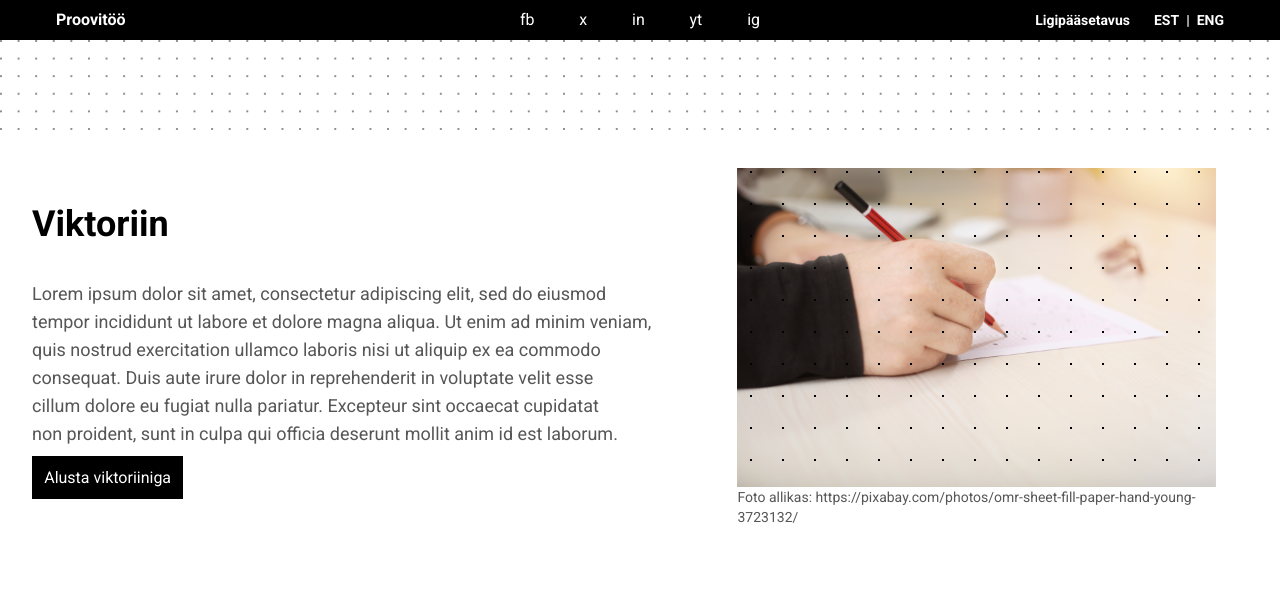
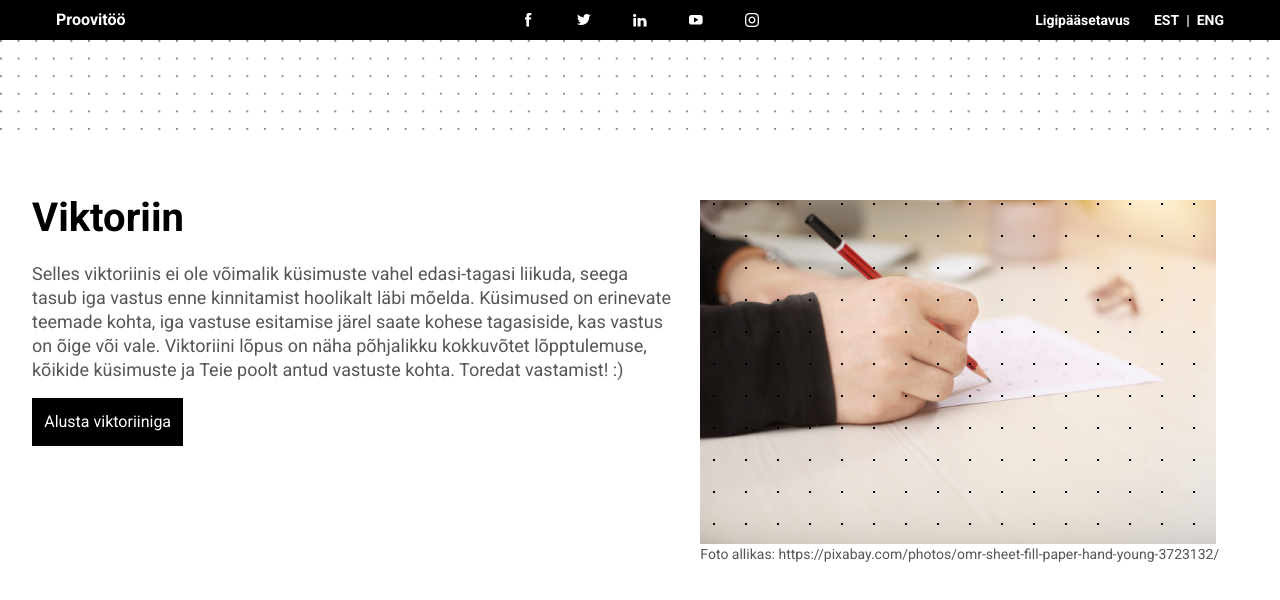
Before and after one commit to geilu/statistikaamet-proovitoo, a React (Vite) app: page / in a window 1280 px wide. Shown: the top 600 px of the page. Built offline with nearby package versions, Linux system fonts and the light colour scheme.

Commit message:
style, text

```diff
--- a/src/components/header.tsx
+++ b/src/components/header.tsx
@@ -1,5 +1,5 @@
 export default function Header() {
-    const aStyle: string = "block hover:bg-white text-white hover:text-black px-[0.4em]";
+    const aStyle: string = "block hover:bg-white text-white hover:text-black";
 
     return (
         <div className="bg-black w-full h-[2.5em] flex flex-row justify-between items-center px-[3.5em] text-white">
@@ -8,15 +8,43 @@ export default function Header() {
             </div>
             <div id="header-center" className="w-full flex flex-row justify-center gap-[2em]">
                 <a className={aStyle}
-                    href="https://et-ee.facebook.com/Statistikaamet" target="_blank" rel="noopener noreferrer">fb</a>
+                    href="https://et-ee.facebook.com/Statistikaamet" target="_blank" rel="noopener noreferrer">
+                    <svg width="24" height="24" viewBox="0 0 24 24" fill="none" xmlns="http://www.w3.org/2000/svg"
+                        className="fill-white hover:fill-black">
+                        <path d="M9 9.50861H10.39V8.14861C10.3168 7.41559 10.4741 6.67799 10.84 6.03861C11.1011 5.69244 11.445 5.41737 11.84 5.23861C12.2025 5.06953 12.6004 4.99062 13 5.00861C13.8614 4.97067 14.7238 5.05825 15.56 5.26861L15.21 7.34861C14.8381 7.24664 14.4554 7.18957 14.07 7.17861C13.53 7.17861 13.07 7.37861 13.07 7.93861V9.50861H15.28L15.13 11.5086H13V18.5786H10.39V11.5486H9V9.50861Z" />
+                    </svg>
+                </a>
                 <a className={aStyle}
-                   href="https://x.com/eestistatistika" target="_blank" rel="noopener noreferrer">x</a>
+                   href="https://x.com/eestistatistika" target="_blank" rel="noopener noreferrer">
+                    <svg width="24" height="24" viewBox="0 0 24 24" fill="none" xmlns="http://www.w3.org/2000/svg"
+                        className="fill-white hover:fill-black">
+                        <path d="M18.61 7.26384C18.1031 7.49376 17.5632 7.64226 17.01 7.70384C17.5875 7.35267 18.0203 6.80639 18.23 6.16384C17.6842 6.49857 17.0858 6.73862 16.46 6.87384C16.0704 6.47295 15.5742 6.19189 15.03 6.06384C14.4857 5.94644 13.9188 5.99164 13.4 6.19384C12.8824 6.39069 12.4362 6.73923 12.12 7.19384C11.9018 7.51163 11.7518 7.87119 11.6795 8.24984C11.6073 8.62849 11.6142 9.01802 11.7 9.39384C10.5888 9.33743 9.50193 9.04782 8.51 8.54384C7.51733 8.0422 6.64161 7.33685 5.94 6.47384C5.59887 7.08142 5.49215 7.79292 5.64 8.47384C5.79977 9.16596 6.21842 9.77067 6.81 10.1638C6.36943 10.1715 5.93359 10.0719 5.54 9.87384C5.54352 10.5199 5.76954 11.145 6.18 11.6438C6.58121 12.1574 7.15179 12.5118 7.79 12.6438C7.54792 12.7039 7.29941 12.7341 7.05 12.7338C6.86871 12.737 6.68762 12.7203 6.51 12.6838C6.6863 13.2403 7.03328 13.7271 7.50174 14.0753C7.97019 14.4235 8.53637 14.6154 9.12 14.6238C7.95393 15.5398 6.47267 15.9569 5 15.7838C6.20006 16.5558 7.58618 16.9896 9.0122 17.0396C10.4382 17.0896 11.8513 16.7539 13.1025 16.0679C14.3537 15.3819 15.3966 14.371 16.1213 13.1419C16.8459 11.9127 17.2255 10.5107 17.22 9.08384V8.70384C17.7637 8.30848 18.2341 7.82115 18.61 7.26384Z" />
+                    </svg>
+                </a>
                 <a className={aStyle}
-                   href="https://www.linkedin.com/company/statistikaamet-statistics-estonia/" target="_blank" rel="noopener noreferrer">in</a>
+                   href="https://www.linkedin.com/company/statistikaamet-statistics-estonia/" target="_blank" rel="noopener noreferrer">
+                    <svg width="24" height="24" viewBox="0 0 24 24" fill="none" xmlns="http://www.w3.org/2000/svg"
+                        className="fill-white hover:fill-black">
+                        <path d="M7.98067 18.5149H5.34067V10.0049H7.98067V18.5149ZM6.59067 9.00489C6.38721 9.0233 6.1822 8.99596 5.99067 8.9249C5.79666 8.86102 5.61913 8.75518 5.47068 8.61489C5.3265 8.47528 5.21099 8.30882 5.13067 8.12489C5.04397 7.94035 4.99957 7.73879 5.00068 7.5349C4.99436 7.32537 5.03233 7.11687 5.1121 6.92301C5.19186 6.72916 5.31163 6.55432 5.46358 6.40992C5.61554 6.26552 5.79625 6.1548 5.99392 6.08501C6.19158 6.01522 6.40174 5.98792 6.61068 6.0049C6.81399 5.99187 7.01787 6.01906 7.21067 6.0849C7.40292 6.15256 7.57972 6.25796 7.73067 6.3949C7.88126 6.53504 8.00054 6.70543 8.08068 6.8949C8.16018 7.08181 8.20425 7.28187 8.21067 7.4849C8.21569 7.69451 8.17643 7.90282 8.09543 8.09622C8.01443 8.28962 7.89353 8.46374 7.74062 8.60721C7.58772 8.75067 7.40625 8.86025 7.20809 8.92878C7.00993 8.99731 6.79954 9.02325 6.59067 9.00489ZM18.5907 18.5649H15.5907V14.1249C15.5907 12.9849 15.1207 12.1849 14.0807 12.1849C13.7607 12.1842 13.4488 12.2858 13.1907 12.4749C12.9335 12.6613 12.7411 12.9236 12.6407 13.2249C12.5807 13.4497 12.5604 13.6832 12.5807 13.9149V18.5149H9.58068C9.58068 18.5149 9.58068 10.7349 9.58068 10.0249H12.5807V11.3749C12.8388 10.9182 13.2234 10.5459 13.6883 10.3028C14.1531 10.0598 14.6784 9.95629 15.2007 10.0049C17.0907 10.0049 18.5607 11.2249 18.5607 13.8549L18.5907 18.5649Z" />
+                    </svg>
+
+                </a>
                 <a className={aStyle}
-                   href="https://www.youtube.com/user/Statistikaamet/featured" target="_blank" rel="noopener noreferrer">yt</a>
+                   href="https://www.youtube.com/user/Statistikaamet/featured" target="_blank" rel="noopener noreferrer">
+                    <svg width="24" height="24" viewBox="0 0 24 24" fill="none" xmlns="http://www.w3.org/2000/svg"
+                        className="fill-white hover:fill-black">
+                        <path d="M14.4506 11.7808L9.99055 14.4008V9.1708L14.4506 11.7808ZM18.6106 14.2008V9.3408C18.6174 9.03078 18.5613 8.72258 18.4455 8.43491C18.3297 8.14724 18.1567 7.88608 17.9369 7.66728C17.7172 7.44847 17.4553 7.27657 17.1671 7.16201C16.879 7.04744 16.5705 6.9926 16.2606 7.0008H7.34055C7.03139 6.99397 6.72405 7.04983 6.43707 7.16501C6.15008 7.28019 5.88939 7.4523 5.67072 7.67097C5.45206 7.88963 5.27995 8.15032 5.16477 8.43731C5.04959 8.7243 4.99373 9.03164 5.00056 9.3408V14.2108C4.99373 14.52 5.04959 14.8273 5.16477 15.1143C5.27995 15.4013 5.45206 15.662 5.67072 15.8806C5.88939 16.0993 6.15008 16.2714 6.43707 16.3866C6.72405 16.5018 7.03139 16.5576 7.34055 16.5508H16.2606C16.5664 16.5522 16.8694 16.4923 17.1517 16.3747C17.434 16.2571 17.6899 16.0842 17.9043 15.8661C18.1187 15.648 18.2872 15.3891 18.3999 15.1048C18.5126 14.8205 18.5672 14.5166 18.5606 14.2108" />
+                    </svg>
+                </a>
                 <a className={aStyle}
-                   href="https://www.instagram.com/eesti_statistika/" target="_blank" rel="noopener noreferrer">ig</a>
+                   href="https://www.instagram.com/eesti_statistika/" target="_blank" rel="noopener noreferrer">
+                    <svg width="24" height="24" viewBox="0 0 24 24" fill="none" xmlns="http://www.w3.org/2000/svg"
+                        className="fill-white hover:fill-black">
+                        <path d="M14.625 5H9.375C6.95913 5 5 6.95913 5 9.375V14.625C5 17.0409 6.95913 19 9.375 19H14.625C17.0409 19 19 17.0409 19 14.625V9.375C19 6.95913 17.0409 5 14.625 5ZM17.6875 14.625C17.6875 16.3138 16.3138 17.6875 14.625 17.6875H9.375C7.68625 17.6875 6.3125 16.3138 6.3125 14.625V9.375C6.3125 7.68625 7.68625 6.3125 9.375 6.3125H14.625C16.3138 6.3125 17.6875 7.68625 17.6875 9.375V14.625Z" />
+                        <path d="M12 8.5C10.0671 8.5 8.5 10.0671 8.5 12C8.5 13.9329 10.0671 15.5 12 15.5C13.9329 15.5 15.5 13.9329 15.5 12C15.5 10.0671 13.9329 8.5 12 8.5ZM12 14.1875C10.7943 14.1875 9.8125 13.2057 9.8125 12C9.8125 10.7934 10.7943 9.8125 12 9.8125C13.2057 9.8125 14.1875 10.7934 14.1875 12C14.1875 13.2057 13.2057 14.1875 12 14.1875Z" />
+                        <path d="M15.7623 8.70374C16.0198 8.70374 16.2286 8.49494 16.2286 8.23737C16.2286 7.9798 16.0198 7.771 15.7623 7.771C15.5047 7.771 15.2959 7.9798 15.2959 8.23737C15.2959 8.49494 15.5047 8.70374 15.7623 8.70374Z" />
+                    </svg>
+                </a>
             </div>
             <div id="header-right" className="w-full flex flex-row justify-end items-center gap-[1.5em]">
                 <a className="font-bold hover:underline text-sm"
--- a/src/components/questionCard.tsx
+++ b/src/components/questionCard.tsx
@@ -61,16 +61,25 @@ export default function QuestionCard({ setAnswers, setScore, setDone }: Readonly
             <h1 className="headline-large">{currentQuestion.question}</h1>
             {currentQuestion.options.map(o =>
                 <div key={o} className="my-[1em]">
-                    <label>
-                    <input id={`option-${o}`}
-                           type="radio"
-                           name="question"
-                           checked={selected.toLowerCase() === o.toLowerCase()}
-                           onChange={() => setSelected(o)}
-                           value={o} />
-                    {o}</label>
+                    <label className="body-medium flex flex-row">
+                        <input id={`option-${o}`}
+                               type="radio"
+                               name="question"
+                               checked={selected.toLowerCase() === o.toLowerCase()}
+                               onChange={() => setSelected(o)}
+                               value={o}
+                               className="hidden"/>
+                                {/* radio buttoni stiil */}
+                                <div className={`w-5 h-5 rounded-full border-2 flex items-center justify-center mr-[1em] ${selected.toLowerCase() === o.toLowerCase()
+                                    ? "border-black"
+                                    : "border-gray-400"}`}>
+                                    {selected.toLowerCase() === o.toLowerCase() &&
+                                        <div className="w-3 h-3 rounded-full bg-black" /> }
+                                </div>
+                        {o}
+                    </label>
                 </div>)}
-            <p className="label-large">{error}</p>
+            <p className="text-[var(--error-color)] text-sm">{error}</p>
             {answered ? continueButton : enterButton}
             <p className={answered ? "visible" : "hidden"}>{correctAnswer ? ("Tubli! Valisid õige vastuse.") : ("Kahjuks see pole õige vastus!")}</p> {/* nõue: kohene tagasiside */}
         </div>
--- a/src/components/quizSummary.tsx
+++ b/src/components/quizSummary.tsx
@@ -21,11 +21,12 @@ export default function QuizSummary({ answers, score }: Readonly<{ answers: Answ
 
     return (
         <div className="m-[2em]">
-            <p>valmis! skoor: {score}/{questions.length}</p>
-            <p>kokkuvõte:</p>
-            <SummaryTable answers={answers} />
-            <p>{personalMessage}</p>
-            <a className="btn absolute mt-[1em]" href="/">Tagasi algusesse</a>
+            <h1 className="headline-large">Kokkuvõte</h1>
+            <p className="body-medium my-[1em]">Viktoriin tehtud! Teie lõppskoor on: <b className="text-black">{score}/{questions.length}</b> {/* nõue: lõppskoor */}
+            <br/>{personalMessage}</p> {/* nõue: isikupärastatud sõnum */}
+            <h3 className="headline-medium">Teie vastused:</h3>
+            <SummaryTable answers={answers} /> {/* nõue: tulemuste kokkuvõte tabelina */}
+            <a className="btn absolute" href="/">Tagasi algusesse</a>
         </div>
     )
 }
--- a/src/components/summaryTable.tsx
+++ b/src/components/summaryTable.tsx
@@ -1,23 +1,29 @@
 import type {Answer} from "../data/answer.ts"
 
 export default function SummaryTable({ answers, }: Readonly<{ answers: Answer[] }>) {
+    const tableHeaderStyle: string = "text-left py-3 px-4 body-small-bold";
+    const tableContentStyle: string = "py-3 px-4 body-small";
     return (
-        <div>
-            <table>
-                <tr>
-                    <th>Küsimus</th>
-                    <th>Teie vastus</th>
-                    <th>Õige vastus</th>
-                    <th>Tulemus</th>
-                </tr>
+        <div className="my-[1em] overflow-x-auto">
+            <table className="w-full border-collapse mt-4">
+                <thead>
+                    <tr className="border-b-2 border-gray-300">
+                        <th className={tableHeaderStyle}>Küsimus</th>
+                        <th className={tableHeaderStyle}>Teie vastus</th>
+                        <th className={tableHeaderStyle}>Õige vastus</th>
+                        <th className={tableHeaderStyle}>Tulemus</th>
+                    </tr>
+                </thead>
+                <tbody>
                 {answers.map((answer, i) =>
-                    <tr key={i}>
-                        <td>{answer.question}</td>
-                        <td>{answer.selected}</td>
-                        <td>{answer.correct}</td>
-                        <td>{answer.selected.toLowerCase() === answer.correct.toLowerCase() ? "Õige" : "Vale"}</td>
+                    <tr key={i} className="border-b border-gray-200 hover:bg-gray-50">
+                        <td className={tableContentStyle}>{answer.question}</td>
+                        <td className={tableContentStyle}>{answer.selected}</td>
+                        <td className={tableContentStyle}>{answer.correct}</td>
+                        <td className={`${tableContentStyle} font-medium`}>{answer.selected.toLowerCase() === answer.correct.toLowerCase() ? "Õige" : "Vale"}</td>
                     </tr>
-                )}
+                    )}
+                </tbody>
             </table>
         </div>
     )
--- a/src/data/questions.json
+++ b/src/data/questions.json
@@ -1,26 +1,20 @@
 [
   {
     "id": 1,
-    "question": "question",
-    "options": ["option1", "option2", "option3"],
-    "answer": "option1"
+    "question": "Kuidas käitub vee ruumala jäätumisel?",
+    "options": ["Vee ruumala jääb samaks", "Vesi jäätudes paisub", "Vesi jäätudes kahaneb"],
+    "answer": "Vesi jäätudes paisub"
   },
   {
     "id": 2,
-    "question": "another question",
-    "options": ["option1", "option2", "option3"],
-    "answer": "option2"
+    "question": "Mis on tänaseni teadaolev pikim hobuse eluiga?",
+    "options": ["62 aastat", "44 aastat", "78 aastat"],
+    "answer": "62 aastat"
   },
   {
     "id": 3,
-    "question": "third question",
-    "options": ["option1", "option2", "option3"],
-    "answer": "option3"
-  },
-  {
-    "id": 4,
-    "question": "yet another question",
-    "options": ["option1", "option2", "option3", "incredible 4th option"],
-    "answer": "Option3"
+    "question": "Mis nime alt kirjutab punkar Villu Tamme ristsõnu?",
+    "options": ["Uno Putukas", "Tammu Ville", "Adolf Mardikas"],
+    "answer": "Adolf Mardikas"
   }
 ]
--- a/src/index.css
+++ b/src/index.css
@@ -4,6 +4,23 @@
     font-family: 'Roboto', serif;
     --light-pattern: radial-gradient( circle at 1px 1px, #8E8E8E 1px, transparent 0 );
     --dark-pattern: radial-gradient( circle at 1px 1px, black 1px, transparent 0 );
+    --primary-dark-grey: #565656;
+    --primary-color: black;
+    --alt-text-color: white;
+
+    --error-color: #DC1919;
+
+    --title-1-size: 2.5rem;
+    --title-1-line: 2.8125rem;
+
+    --title-2-size: 1.875rem;
+    --title-2-line: 2.1875rem;
+
+    --medium-text-size: 1.125rem;
+    --medium-text-line: 1.5rem;
+
+    --small-text-size: 1rem;
+    --small-text-line: 1.375rem;
 }
 
 #quiz-image-container::before {
@@ -20,27 +37,51 @@
 .btn {
     margin-top: 1em;
     margin-bottom: 1em;
-    background-color: black;
-    color: white;
-    border: 0.1em solid black;
+    background-color: var(--primary-color);
+    color: var(--alt-text-color);
+    border: 0.1em solid var(--primary-color);
     padding: 0.7em;
 }
 .btn:hover {
-    background-color: white;
-    color: black;
+    background-color: var(--alt-text-color);
+    color: var(--primary-color);
     cursor: pointer;
 }
 
 .headline-large {
-    color: black;
-    font-size: 2.5rem;
-    line-height: 2.8125rem;
+    color: var(--primary-color);
+    font-size: var(--title-1-size);
+    line-height: var(--title-2-line);
     font-family: 'Roboto', serif;
-    font-weight: bold;
+    font-weight: 700;
 }
 
 .label-large {
     font-size: 14px;
     line-height: 20px;
-    color: #565656;
+    color: var(--primary-dark-grey);
 }
+
+.body-medium {
+    font-size: var(--medium-text-size);
+    line-height: var(--medium-text-line);
+    color: var(--primary-dark-grey);
+}
+.body-small {
+    font-size: var(--small-text-size);
+    line-height: var(--small-text-line);
+    color: var(--primary-dark-grey);
+}
+.body-small-bold {
+    font-size: var(--small-text-size);
+    line-height: var(--small-text-line);
+    font-weight: bold;
+    color: var(--primary-color);
+}
+
+.headline-medium {
+    font-size: var(--title-2-size);
+    line-height: var(--title-2-line);
+    color: var(--primary-color);
+    font-weight: 700;
+}
--- a/src/pages/Start.tsx
+++ b/src/pages/Start.tsx
@@ -8,16 +8,15 @@ export default function Start() {
         <>
             <Header />
             <Navbar />
-            <div className="m-[2em] flex flex-row">
+            <div className="m-[2em] mt-[4em] flex flex-row">
                 <div>
-                    <h1 className="font-bold text-4xl my-[1em]">Viktoriin</h1>
-                    <p className="text-lg text-[#565656] text-balance my-[1em]">
-                        Lorem ipsum dolor sit amet, consectetur adipiscing elit, sed do eiusmod tempor incididunt ut labore et dolore magna aliqua.
-                        Ut enim ad minim veniam, quis nostrud exercitation ullamco laboris nisi ut aliquip ex ea commodo consequat.
-                        Duis aute irure dolor in reprehenderit in voluptate velit esse cillum dolore eu fugiat nulla pariatur.
-                        Excepteur sint occaecat cupidatat non proident, sunt in culpa qui officia deserunt mollit anim id est laborum.
+                    <h1 className="headline-large">Viktoriin</h1>
+                    <p className="body-medium text-balance mt-[1.5em]">
+                        Selles viktoriinis ei ole võimalik küsimuste vahel edasi-tagasi liikuda, seega tasub iga vastus enne kinnitamist hoolikalt läbi mõelda.
+                        Küsimused on erinevate teemade kohta, iga vastuse esitamise järel saate kohese tagasiside, kas vastus on õige või vale.
+                        Viktoriini lõpus on näha põhjalikku kokkuvõtet lõpptulemuse, kõikide küsimuste ja Teie poolt antud vastuste kohta. Toredat vastamist! :)
                     </p>
-                    <a className="btn"
+                    <a className="btn absolute"
                     href="/quiz">Alusta viktoriiniga</a>
                 </div>
                 <div>
```
